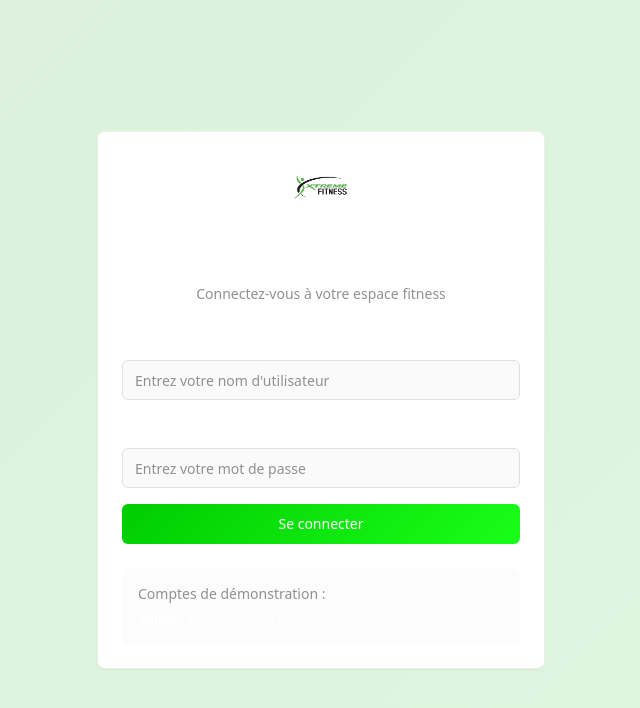
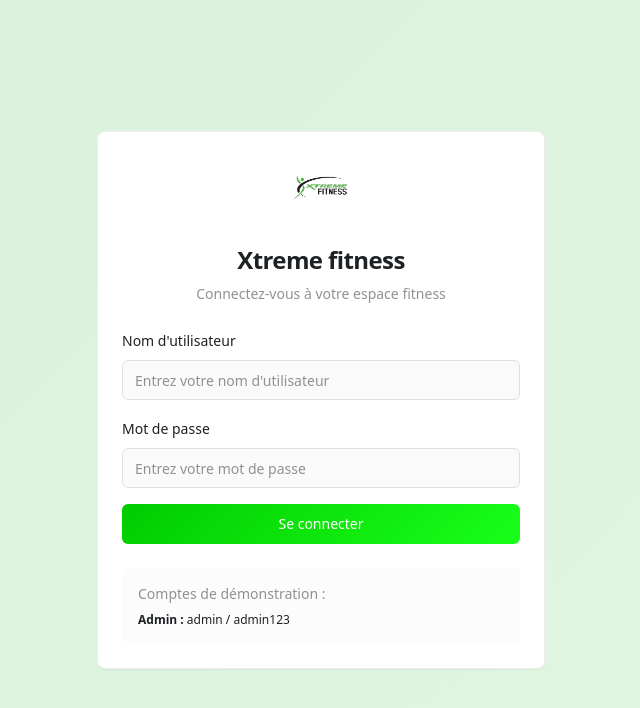
Before and after one commit to Appwiss/fit-course-manager, a React (Vite) app: page / in a window 1280 px wide. Shown: the top 708 px of the page, without its empty margins (319-959 px from the left). Built offline with nearby package versions, Linux system fonts and the light colour scheme.

Commit message:
Update index.css

```diff
--- a/src/index.css
+++ b/src/index.css
@@ -8,24 +8,14 @@
   :root {
     /* Thème light avec nouvelles couleurs */
 
-/* Couleur de fond */
 --background: 0 0% 96%;
-
-/* Texte premier niveau (blanc) */
---foreground: 0 0% 100%;
-
-/* Texte deuxième niveau (dégradé de vert clair) */
---foreground-secondary: linear-gradient(
-    90deg,
-    hsl(120, 60%, 80%) 0%,
-    hsl(120, 70%, 65%) 100%
-);
+    --foreground: 210 8% 13%;
 
     --card: 0 0% 100%;
---card-foreground: 0 0% 100%;
+    --card-foreground: 210 8% 13%;
 
     --popover: 0 0% 100%;
---popover-foreground: 0 0% 100%;
+    --popover-foreground: 210 8% 13%;
 
     /* Couleurs principales - Vert vif */
     --primary: 120 100% 40%;
@@ -41,7 +31,7 @@
 
     /* Accent - Gris clair */
     --accent: 0 0% 96%;
---accent-foreground: 0 0% 100%;
+    --accent-foreground: 210 8% 13%;
 
     /* Success - Vert clair */
     --success: 120 100% 55%;
```
Lines whose indentation alone changed are shown as unchanged.
